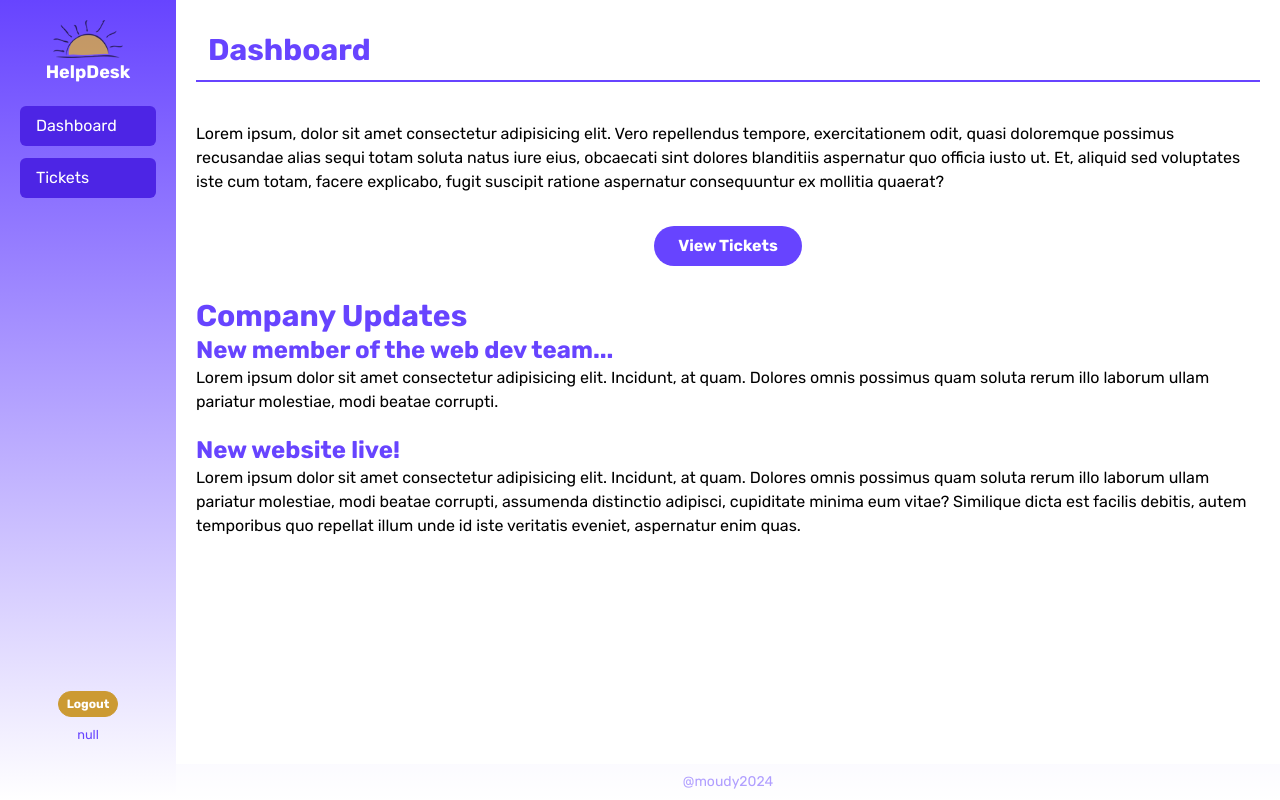
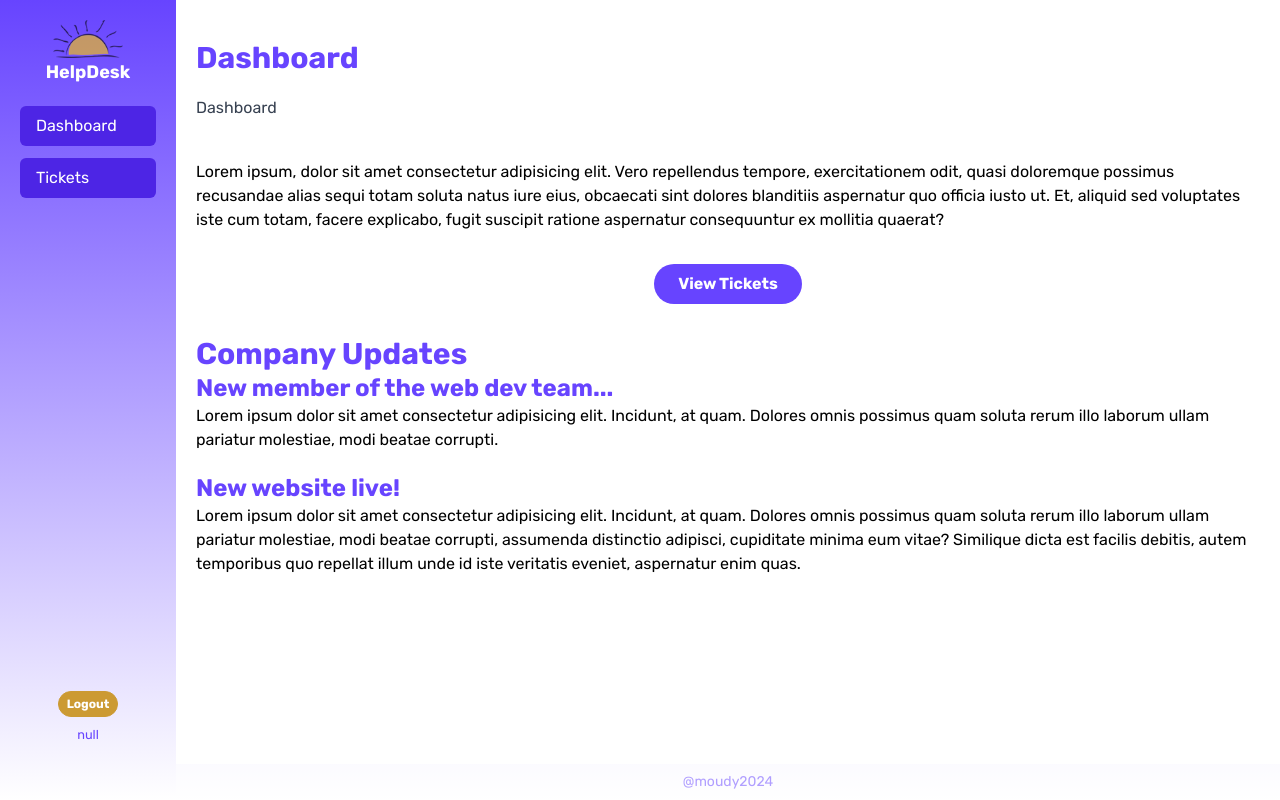
Before and after one commit to emoudy/helpdesk, a Next.js app: page / in a window 1280 px wide. Built offline with nearby package versions, Linux system fonts and the light colour scheme; no server answers.

Commit message:
Fixing Breadcrumbs

```diff
--- a/app/(dashboard)/components/content/Breadcrumbs.tsx
+++ b/app/(dashboard)/components/content/Breadcrumbs.tsx
@@ -11,21 +11,22 @@ interface BreadcrumbsProps {
 
 export default function Breadcrumbs({ crumbs }: BreadcrumbsProps) {
   return (crumbs?.length || 0) > 0 ? (
-    <div className="flex flex-row border-b-2 border-primary mb-5 p-3">
+    <div className="flex flex-row mb-5 md:mb-10">
       {crumbs.map((crumb, index) => (
         <div key={crumb.name} className="flex flex-row justify-center items-center">
-          <Link href={crumb.href}>
-            {index < crumbs.length - 1 && <span className='text-primary font-bold'>{crumb.name}</span>}
-          </Link>
-          &nbsp;
           {index < crumbs.length - 1 && (
-            <svg xmlns="http://www.w3.org/2000/svg" fill="none" viewBox="0 0 24 24" strokeWidth={1.5} stroke="currentColor" className="size-6">
-              <path strokeLinecap="round" strokeLinejoin="round" d="M13.5 4.5 21 12m0 0-7.5 7.5M21 12H3" />
-            </svg>
+            <>
+              <Link href={crumb.href} className='mr-2'>
+                <span className='text-primary font-bold'>{crumb.name}</span>
+              </Link>
+              <svg xmlns="http://www.w3.org/2000/svg" fill="none" viewBox="0 0 24 24" strokeWidth={1.5} stroke="#CC9A33" className="size-6 mr-2">
+                <path strokeLinecap="round" strokeLinejoin="round" d="M13.5 4.5 21 12m0 0-7.5 7.5M21 12H3" />
+              </svg>
+            </>
           )}
-          {index === crumbs.length - 1 && <span className='text-gray-700'>{crumb.name}</span>}
+          {index === crumbs.length - 1 && <div className='text-gray-700'>{crumb.name}</div>}
         </div>
       ))}
     </div>
-  ) : <div />;
+  ) : null;
 }
--- a/app/(dashboard)/components/content/DashboardHeader.tsx
+++ b/app/(dashboard)/components/content/DashboardHeader.tsx
@@ -6,6 +6,6 @@ interface DashboardHeaderProps {
 
 export default function DashboardHeader({ headerTitle }:DashboardHeaderProps) {
   return (
-    <h1 className="p-3 border-b-2 border-primary md:mb-10 mb-5">{headerTitle}</h1>
+    <h1 className="my-5">{headerTitle}</h1>
   )
 }
--- a/app/(dashboard)/page.tsx
+++ b/app/(dashboard)/page.tsx
@@ -1,10 +1,10 @@
 import Link from 'next/link';
-import DashboardHeader from './components/content/DashboardHeader';
+import ContentHeader from './components/content/ContentHeader';
 
 export default function Home() {
   return (
     <div>
-      <DashboardHeader headerTitle={"Dashboard"} />
+      <ContentHeader crumbs={[{name:"Dashboard", href:""}]} />
       <section>
         <p>
           Lorem ipsum, dolor sit amet consectetur adipisicing elit. Vero
--- a/app/(dashboard)/tickets/page.tsx
+++ b/app/(dashboard)/tickets/page.tsx
@@ -3,6 +3,7 @@ import TicketList from './TicketList';
 import Loading from '../loading';
 import Link from 'next/link';
 import DashboardHeader from '../components/content/DashboardHeader';
+import ContentHeader from '../components/content/ContentHeader';
 
 export const metadata = {
   title: 'Helpdesk | Tickets',
@@ -15,7 +16,7 @@ export const metadata = {
 export default function Tickets() {
   return (
     <article className='flex flex-col'>
-      <DashboardHeader headerTitle={"Ticket List"} />
+      <ContentHeader crumbs={[{name:"Ticket List", href:""}]} />
       <Link href="/tickets/create" className='my-3'>
         <button className="medium-btn btn-primary float-end">
           Create Ticket
```
